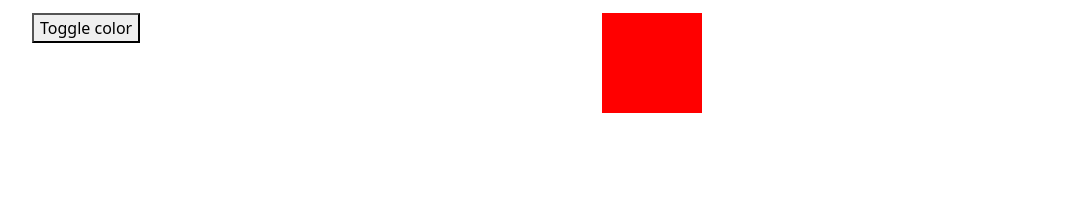
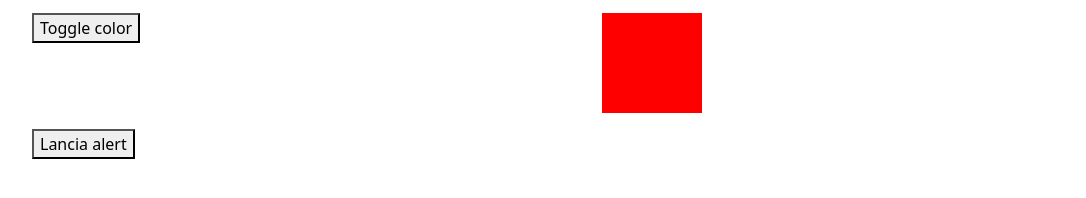
Before and after one commit to fabriziom90/git-workflow, a plain HTML site: page index.html in a window 1280 px wide. Shown: the part 220-418 px from the top of the page, without its empty margins (50-1136 px from the left). Drawn offline with nearby package versions, Linux system fonts and the light colour scheme.

Commit message:
[UPDATE] added button with alert function

```diff
--- a/index.html
+++ b/index.html
@@ -55,6 +55,13 @@
                 </div>
             </div>
         </div>
+        <div class="container my-3">
+            <div class="row">
+                <div class="col-12">
+                    <button @click="alertButton()">Lancia alert</button>
+                </div>
+            </div>
+        </div>
     </div>
 
 
--- a/js/script.js
+++ b/js/script.js
@@ -20,6 +20,9 @@ createApp({
             else {
                 this.color = 'red'
             }
+        },
+        alertButton() {
+            alert('Hello World!')
         }
     }
 
```
